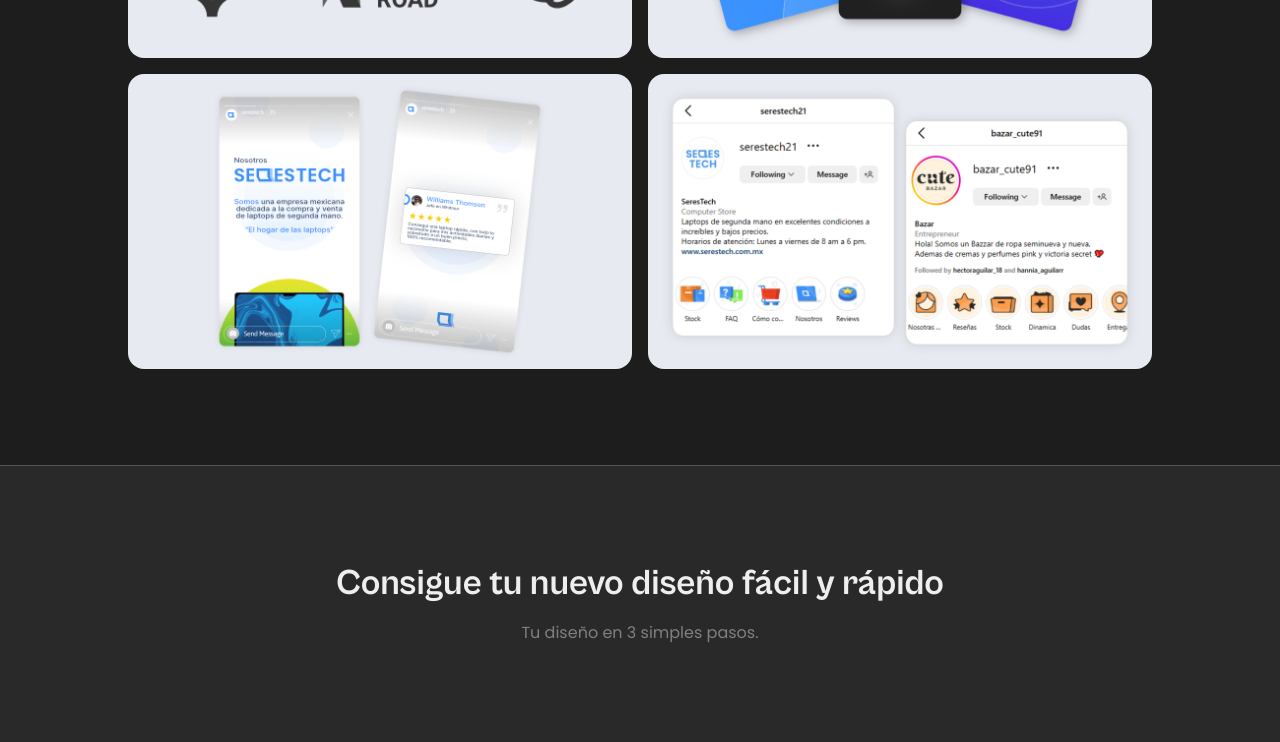
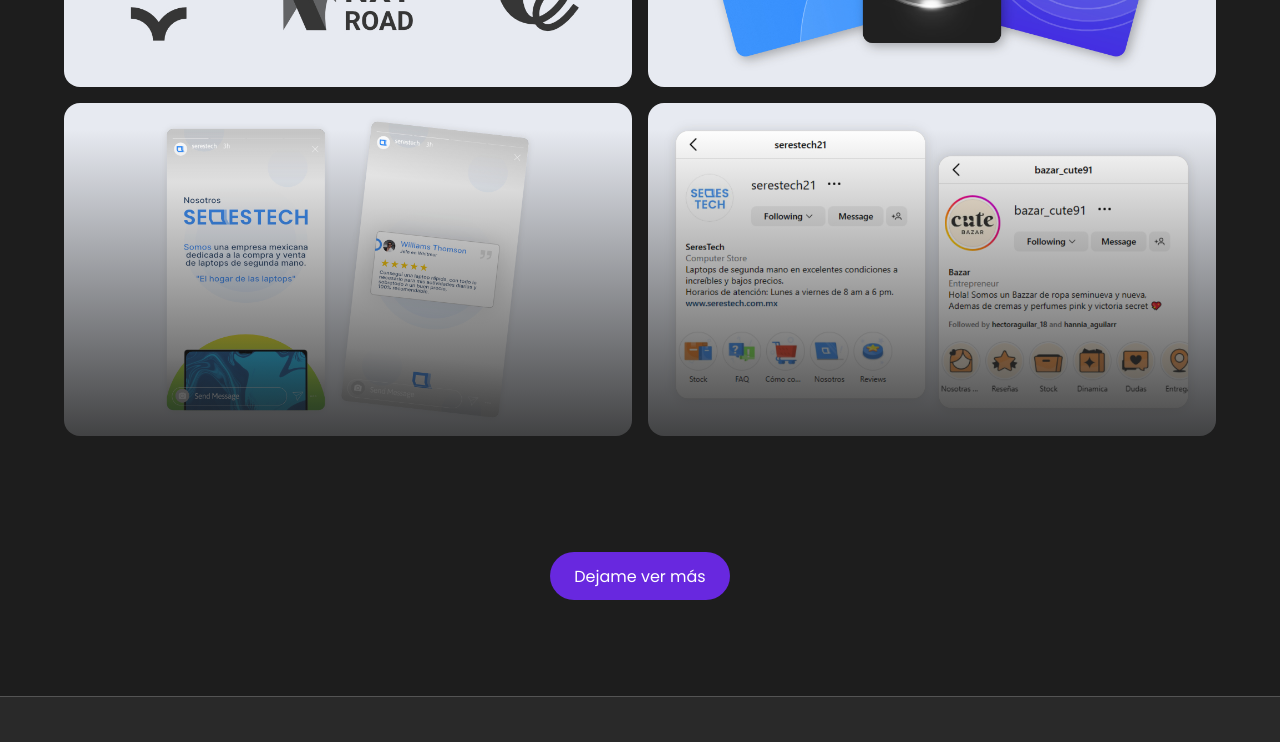
Before and after one commit to jorgesoriax/dsyner, a Next.js app: page / in a window 1280 px wide. Shown: the part 2000-2742 px from the top of the page. Built offline with nearby package versions, Linux system fonts and the light colour scheme.

Commit message:
feat: added Collapse component to Portfolio and changed contact number

```diff
--- a/src/components/sections/Portfolio.js
+++ b/src/components/sections/Portfolio.js
@@ -1,27 +1,29 @@
+import React from "react";
 import {
-  Flex,
+  Box,
+  Collapse,
   Grid,
   GridItem,
   HStack,
   Image,
   Modal,
   ModalBody,
-  ModalCloseButton,
   ModalContent,
   ModalFooter,
-  ModalHeader,
   ModalOverlay,
-  Text,
   VStack,
   useBreakpointValue,
   useDisclosure,
 } from "@chakra-ui/react";
-import { LgContainer } from "../Containers";
+import { FullContainer } from "../Containers";
 import SectionHeader from "../SectionHeader";
 import { RoundedButton } from "../Buttons";
 import CrystalBox from "../CrystalBox";
 
 export default function Portfolio({ data }) {
+  const [show, setShow] = React.useState(false);
+  const handleToggle = () => setShow(!show);
+
   const Project = ({ title, cover, alt }) => {
     const { isOpen, onOpen, onClose } = useDisclosure();
     const showModal = useBreakpointValue({ base: false, lg: true });
@@ -68,8 +70,8 @@
             src={cover}
             alt={alt}
             rounded="2xl"
-            onClick={onOpen}
-            cursor="pointer"
+            // onClick={onOpen}
+            // cursor="pointer"
           />
           <ImageModal />
         </>
@@ -88,11 +90,28 @@
     }
   };
   const ProjectGrid = () => {
+    const GradientBox = () => {
       return (
+        <Box
+          bg="altGray.gradient"
+          pos="absolute"
+          w="100%"
+          h="50%"
+          bottom={0}
+          display={show ? "none" : "block"}
+        />
+      );
+    };
+
+    return (
+      <VStack spacing={8}>
+        <Collapse startingHeight={750} in={show}>
+          <Box h="100%" pos="relative">
             <Grid
               w="100%"
               templateColumns={{ base: "repeat(1, 1fr)", md: "repeat(2, 1fr)" }}
               gap={4}
+              overflow="hidden"
             >
               {data.projects.map(({ ...props }, i) => (
                 <GridItem key={i}>
@@ -100,13 +119,24 @@
                 </GridItem>
               ))}
             </Grid>
+            <GradientBox />
+          </Box>
+        </Collapse>
+        <RoundedButton
+          mt={4}
+          aria-label="Show more projects"
+          onClick={handleToggle}
+        >
+          {show ? "Okey, muestrame menos" : "Dejame ver más"}
+        </RoundedButton>
+      </VStack>
     );
   };
   const PortfolioContainer = ({ children }) => {
     return (
-      <LgContainer id="portfolio">
-        <VStack>{children}</VStack>
-      </LgContainer>
+      <FullContainer id="portfolio">
+        <VStack spacing={0}>{children}</VStack>
+      </FullContainer>
     );
   };
 
--- a/src/data/footer.json
+++ b/src/data/footer.json
@@ -1,25 +1,9 @@
 {
-    "aboutUs": "Somos un estudio de diseño gráfico que emplea herramientas de Intelingencia Artificial para entregar servicios más rápidos y preciosos sin dejar de lado la calidad y el propósito.",
+    "aboutUs": "Somos un estudio de diseño gráfico que emplea herramientas de Inteligencia Artificial para entregar servicios más rápidos y preciosos sin dejar de lado la calidad y el propósito.",
     "socialMedia": [
         {
-            "title": "Behance",
+            "title": "Visita nuestro portafolio en Behance",
             "href": "https://www.behance.net/dsynercrea"
-        },
-        {
-            "title": "Dribbble",
-            "href": "https://dribbble.com/dsynercrea"
-        },
-        {
-            "title": "Instragram",
-            "href": "https://www.instagram.com/dsynercrea/"
-        },
-        {
-            "title": "Facebook",
-            "href": "https://www.facebook.com/dsynercrea/"
-        },
-        {
-            "title": "Twitter",
-            "href": "https://twitter.com/dsynercrea"
         }
     ],
     "utility": [
@@ -31,8 +15,8 @@
                     "href": "mailto:contacto@dsyner.com.mx"
                 },
                 {
-                    "title": "52+ 81 1280 2209",
-                    "href": "https://wa.me/8112802209"
+                    "title": "52+ 81 2640 7713",
+                    "href": "https://wa.me/8126407713"
                 }
             ]
         }
--- a/src/utils/theme.js
+++ b/src/utils/theme.js
@@ -20,6 +20,7 @@
       dark: "#292929",
       light: "#313131",
       lighter: "#545454",
+      gradient: "linear-gradient(0deg, rgba(29,29,29,1) 0%, rgba(29,29,29,0) 100%)"
     },
   },
   fonts: {
```
Lines whose indentation alone changed are shown as unchanged.
